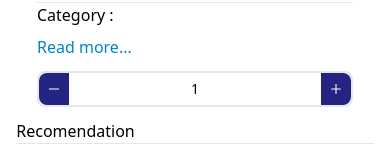
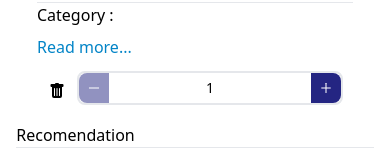
Before and after one commit to Hacktiv8-Group-14/E-Commerce, a React (Create React App) app: page /Detail/1 in a window 390 px wide. Both pictures are taken after a click on the button "Add to Cart". Shown: the part 284-445 px from the top of the page. Built offline with nearby package versions, Linux system fonts and the light colour scheme; no server answers.

Commit message:
changing to components

```diff
--- a/package.json
+++ b/package.json
@@ -17,6 +17,7 @@
     "react-scripts": "5.0.1",
     "react-select": "^5.5.7",
     "redux-logger": "^3.0.6",
+    "sweetalert2": "^11.6.5",
     "web-vitals": "^2.1.4"
   },
   "scripts": {
--- /dev/null
+++ b/src/components/atoms/MinAddValue/index.jsx
@@ -0,0 +1,43 @@
+import Button from "../../atoms/Buttons"
+import { AiOutlinePlus, AiOutlineMinus } from 'react-icons/ai'
+
+export default function MinAddValue({width, widthSm, onClickMin, onClickPlus, value, onChangeValue, minValue, maxValue, onBlur}) {
+    return(
+        <div>
+            <div className={`w-[${widthSm}] sm:w-[${width}] flex justify-between rounded-lg border-2`}>
+                {/* tombol ngurangi 1 jumlah item */}
+                <Button
+                    className="text-sm sm:text-xl hover:bg-[#242582] p-2 rounded-l-lg bg-[#242582] disabled:bg-[#242582]/50 text-white"
+                    onClick={onClickMin}
+                    disabled={value <= minValue ? true : false}
+                >
+                    <AiOutlineMinus />
+                </Button>
+                <input
+                    type="number"
+                    placeholder="0"
+                    min={minValue}
+                    max={maxValue}
+                    className="text-center text-sm sm:text-xl"
+                    value={value}
+                    onChange={onChangeValue}
+                    onBlur={onBlur} // saat keluar dari input
+                    onKeyDown={(e) => ['-', '+', 'e', 'E'].includes(e.key) && e.preventDefault()}
+                    onInput={(event) => event.target.value = event.target.value.replace(/[e\+\-\E]/ig, "")}
+                />
+                {/* tombol nambah 1 jumlah item */}
+                <Button
+                    className="text-sm sm:text-xl hover:bg-[#242582] p-2 rounded-r-lg bg-[#242582] disabled:bg-[#242582]/50 text-white"
+                    onClick={onClickPlus}
+                    disabled={value >= maxValue ? true : false}
+                >
+                    <AiOutlinePlus />
+                </Button>
+            </div>
+            <div className=" text-red-500 text-xs">
+                {value < minValue && `*Minimum item is ${minValue}`}
+                {value > maxValue && `*Maximum item is ${maxValue}`}
+            </div>
+        </div>
+    )
+}
--- a/src/features/cartSlice.js
+++ b/src/features/cartSlice.js
@@ -40,9 +40,17 @@ const cartSlice = createSlice({
         deleteItem: (state, action) => {
             const filterItems = state.items.filter((item) => item.id !== action.payload)
             state.items = [...filterItems]
+        },
+        // action.payload = {id: , total: }
+        changeItemTotalBy: (state, action) => {
+            state.items.forEach(item => {
+                if(item.id === action.payload.id){
+                    item.total = action.payload.total
+                }
+            })
         }
     }
 })
 
-export const { addCart, minCart, changeIsChecked, deleteItem } = cartSlice.actions
+export const { addCart, minCart, changeIsChecked, deleteItem, changeItemTotalBy } = cartSlice.actions
 export default cartSlice.reducer
--- a/src/features/productSlice.js
+++ b/src/features/productSlice.js
@@ -23,7 +23,7 @@ const productSlice = createSlice({
     name: 'products',
     initialState,
     reducers: {
-        // action.payload = {id product, total item di cart}
+        // action.payload = {id: , total: (total item di cart)}
         soldProduct: (state, action) => {
             state.products.forEach((product) => {
                 if(product.id === action.payload.id){
--- a/src/pages/user/Cart/index.jsx
+++ b/src/pages/user/Cart/index.jsx
@@ -9,6 +9,7 @@ import Button from "../../../components/atoms/Buttons";
 import { deleteItem } from "../../../features/cartSlice";
 import { soldProduct } from "../../../features/productSlice";
 import BottomBarContainer from "../../../components/container/BottomBarContainer";
+import Swal from "sweetalert2"
 
 export default function Cart() {
 
@@ -20,6 +21,20 @@ export default function Cart() {
 
   const [totalPrice, setTotalPrice] = useState(0)
   const [checkedItems, setCheckedItems] = useState([])
+
+  const onClickCheckout = () => {
+    Swal.fire({
+      icon: "success",
+      title: "Done Checkout!",
+      timer: 3000,
+      confirmButtonColor: "#242582"
+    })
+    checkedItems.forEach((item) =>{
+      dispatch(soldProduct({id: item.id, total: item.total}))
+      dispatch(deleteItem(item.id))
+    })
+    navigate('/')
+  }
 
   useEffect(() => {
     setCheckedItems(cart.filter((item) => item.isChecked))
@@ -59,17 +74,13 @@ export default function Cart() {
         {/* buat nampilin total harga yang dicheck sm tombol checkout */}
         <BottomBarContainer>
           <div className="flex justify-between sm:justify-between sm:gap-10 items-center">
-            <div className="text-base sm:text-xl">Total: <b>US$ {totalPrice}</b></div>
+            <div className="text-base sm:text-xl">
+              Total: <b>US$ {totalPrice}</b>
+            </div>
             <Button
               disabled={checkedItems.length === 0 ? true : false}
               className="font-bold text-sm sm:text-lg border-2 border-[#F64C72] hover:border-white disabled:border-[#F64C72]/50 p-2 rounded-lg text-[#F64C72] hover:text-white disabled:text-[#F64C72]/50 transition"
-              onClick={() => {
-                checkedItems.forEach((item) =>{
-                  dispatch(soldProduct({id: item.id, total: item.total}))
-                  dispatch(deleteItem(item.id))
-                  navigate('/')
-                })
-              }}
+              onClick={onClickCheckout}
             >
               Checkout
             </Button>
--- a/src/pages/user/DetailPage/index.jsx
+++ b/src/pages/user/DetailPage/index.jsx
@@ -2,13 +2,15 @@ import { useParams } from "react-router-dom";
 import PageContainer from "../../../components/container/PageContainer";
 import { useSelector } from "react-redux";
 import Save from "../../../components/atoms/Save";
-import { AiFillStar, AiOutlinePlus, AiOutlineMinus } from "react-icons/ai";
+import { AiFillStar } from "react-icons/ai";
+import { BsFillTrashFill } from "react-icons/bs"
 import Checkout from "../../../components/molecules/CheckoutCard";
 import Recomendation from "../../../components/molecules/Recomendation";
 import { useState } from "react";
 import Button from "../../../components/atoms/Buttons";
 import { useDispatch } from "react-redux";
-import { addCart, minCart } from "../../../features/cartSlice"
+import { addCart, minCart, changeItemTotalBy, deleteItem } from "../../../features/cartSlice"
+import MinAddValue from "../../../components/atoms/MinAddValue";
 
 export default function DetailPage() {
   const { id } = useParams();
@@ -78,40 +80,42 @@ export default function DetailPage() {
                       )}
                     </div>
                   </div>
-                  <div className="w-full my-3">
-                    {cartItem?.total > 0 ? (
-                      // jika ada item di cart
-                      <div className="w-full sm:w-52 flex justify-between rounded-lg border-2">
+                  <div className="w-full sm:w-52 my-3">
+                    {cartItem ? (
+                      <div className="flex justify-start sm:justify-between w-full">
                         <Button
-                            className="text-sm sm:text-xl hover:bg-[#242582] p-2 rounded-l-lg bg-[#242582] text-white"
-                            onClick={() => {
-                                dispatch(minCart(Number(id)))
-                            }}
+                          className="text-base sm:text-xl hover:bg-[#242582] hover:text-white h-full rounded-full p-3 transition"
+                          onClick={() => dispatch(deleteItem(Number(id)))}
                         >
-                            <AiOutlineMinus />
+                          <BsFillTrashFill />
                         </Button>
-                        <span className="text-sm sm:text-xl text-center flex items-center justify-center w-10 sm:w-14 h-8 sm:h-10 px-2 sm:px-4">
-                            {cartItem?.total}
-                        </span>
-                        <Button
-                            className="text-sm sm:text-xl hover:bg-[#242582] p-2 rounded-r-lg bg-[#242582] disabled:bg-[#242582]/50 text-white"
-                            onClick={() => {
-                                dispatch(addCart(Number(id)))
-                            }}
-                            disabled={cartItem?.total === product?.stock ? true : false}
-                        >
-                            <AiOutlinePlus />
-                        </Button>
+                        <MinAddValue
+                          widthSm="185px"
+                          value={cartItem?.total}
+                          onChangeValue={(event) => dispatch(changeItemTotalBy({id: Number(id), total: Number(event.target.value)}))}
+                          minValue={1}
+                          maxValue={product?.stock}
+                          onClickMin={() => dispatch(minCart(Number(id)))}
+                          onClickPlus={() => dispatch(addCart(Number(id)))}
+                          onBlur={() => {
+                            if(cartItem?.total > product?.stock){
+                                dispatch(changeItemTotalBy({id: Number(id), total: product?.stock}))
+                            } else if(cartItem?.total < 1){
+                              dispatch(changeItemTotalBy({id: Number(id), total: 1}))
+                            }
+                          }}
+                        />
                       </div>
                     ) : (
                       // jika tidak ada item di cart
                       <Button
-                        className="bg-[#242582] text-white p-1.5 sm:p-2 w-full sm:w-52 rounded-lg"
+                        disabled={product?.stock === 0 ? true : false}
+                        className="bg-[#242582] disabled:bg-[#242582]/50 w-40 sm:w-52 text-white p-1.5 sm:p-2 rounded-lg "
                         onClick={() => {
                           dispatch(addCart(Number(id)))
                         }}
                       >
-                        Add to Cart
+                        {product?.stock === 0 ? 'Sold Out' : 'Add to Cart'}
                       </Button>
                     )}
                   </div>
```
Also changed, not shown: src/components/molecules/ProductRow/index.jsx (+21 -30 lines), 1 other file (tests, documents, lock files or other folders).
